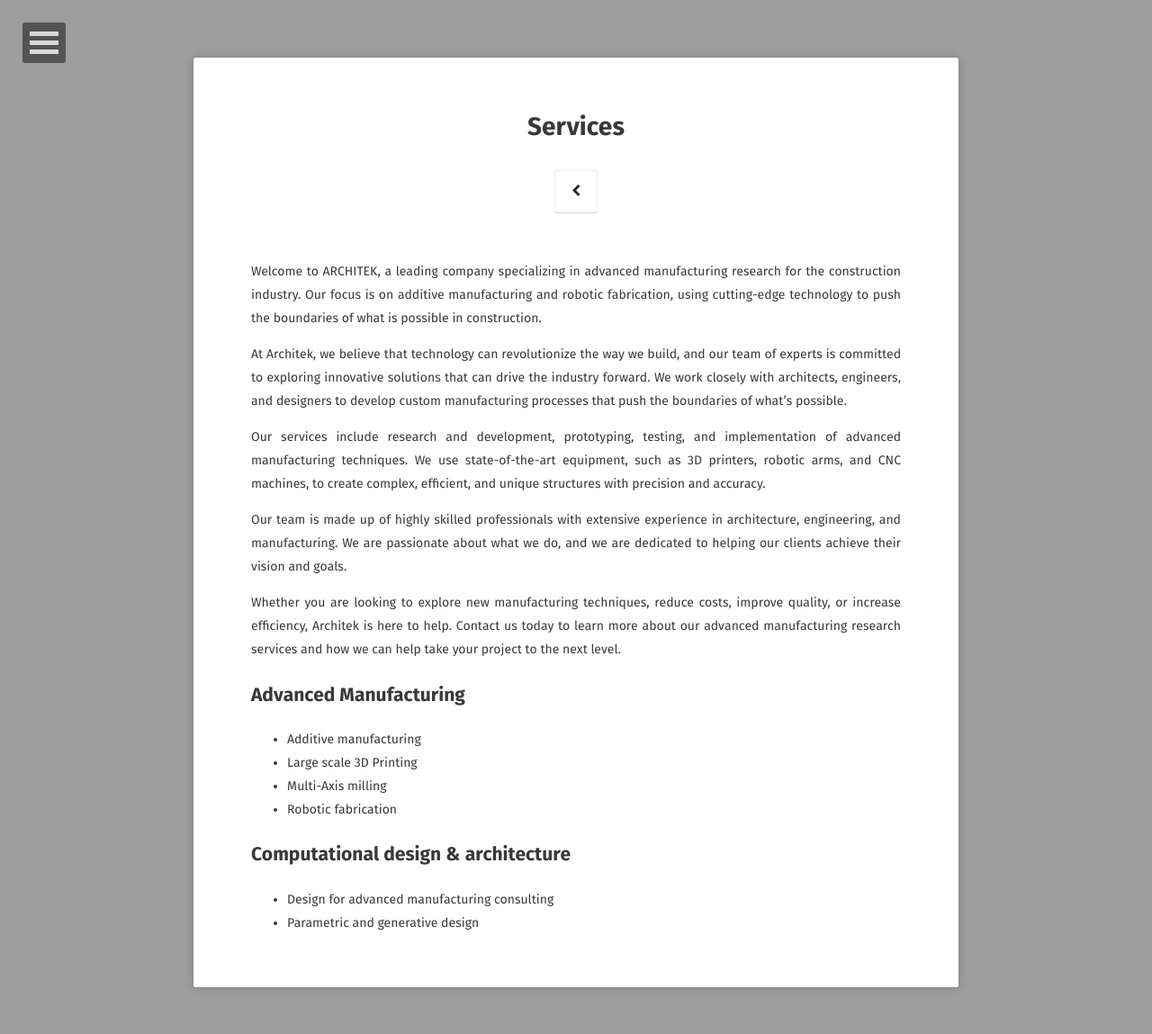
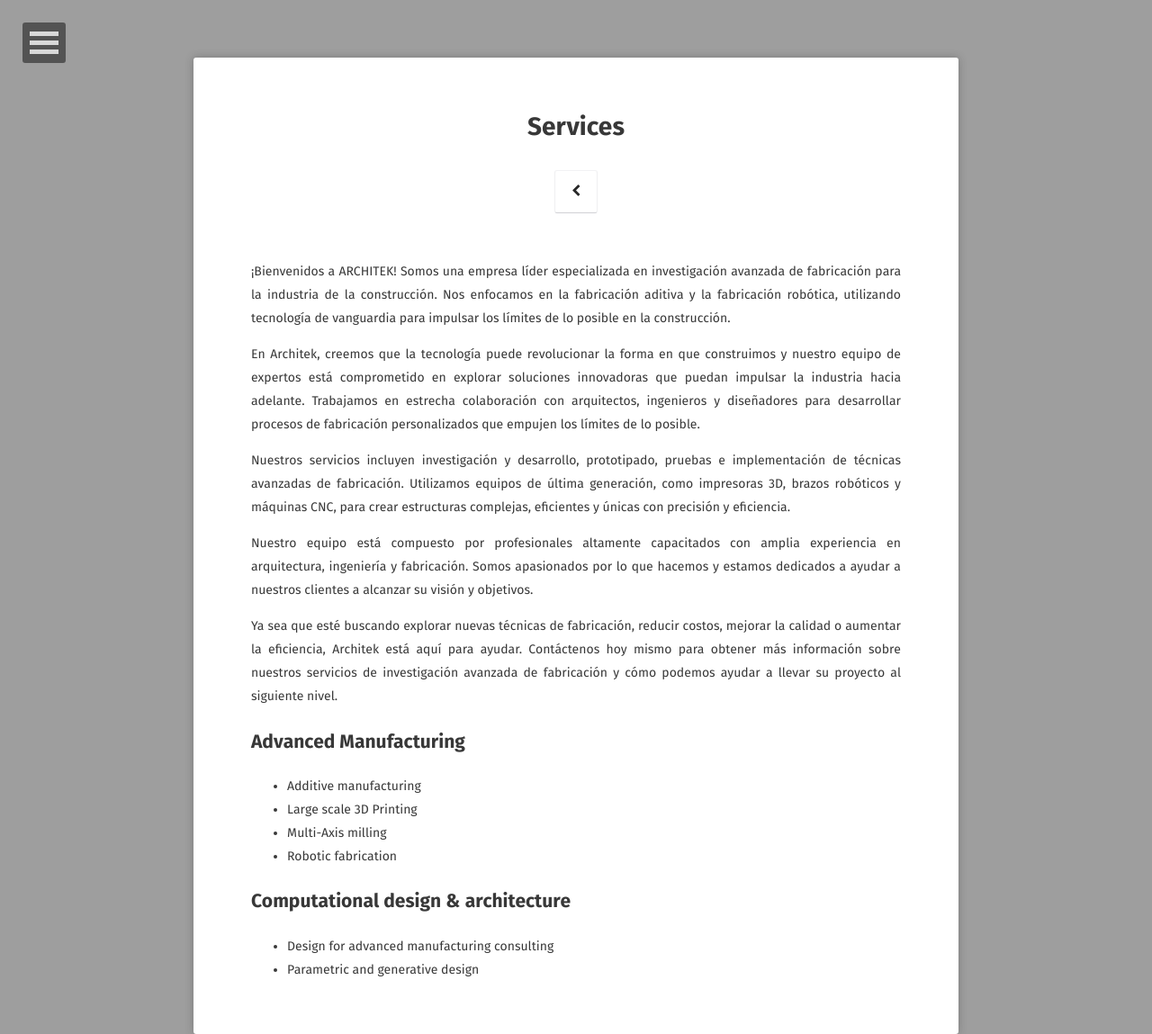
Before and after one commit to luigipacheco/architek, a Jekyll site: the page built from services/index.md, in a window 1280 px wide. Shown: the whole page at 90% size. Built offline with Jekyll 4.4.1, drawn with Linux system fonts in a browser that asks for light colours; some web fonts are replaced; before the commit the page ends 1097 px from its top, so only the background shows below that.

Commit message:
Update index.md

```diff
--- a/services/index.md
+++ b/services/index.md
@@ -6,15 +6,15 @@ date: 2020-03-21
 comments: false
 ---
 
-Welcome to ARCHITEK, a leading company specializing in advanced manufacturing research for the construction industry. Our focus is on additive manufacturing and robotic fabrication, using cutting-edge technology to push the boundaries of what is possible in construction.
+¡Bienvenidos a ARCHITEK! Somos una empresa líder especializada en investigación avanzada de fabricación para la industria de la construcción. Nos enfocamos en la fabricación aditiva y la fabricación robótica, utilizando tecnología de vanguardia para impulsar los límites de lo posible en la construcción.
 
-At Architek, we believe that technology can revolutionize the way we build, and our team of experts is committed to exploring innovative solutions that can drive the industry forward. We work closely with architects, engineers, and designers to develop custom manufacturing processes that push the boundaries of what's possible.
+En Architek, creemos que la tecnología puede revolucionar la forma en que construimos y nuestro equipo de expertos está comprometido en explorar soluciones innovadoras que puedan impulsar la industria hacia adelante. Trabajamos en estrecha colaboración con arquitectos, ingenieros y diseñadores para desarrollar procesos de fabricación personalizados que empujen los límites de lo posible.
 
-Our services include research and development, prototyping, testing, and implementation of advanced manufacturing techniques. We use state-of-the-art equipment, such as 3D printers, robotic arms, and CNC machines, to create complex, efficient, and unique structures with precision and accuracy.
+Nuestros servicios incluyen investigación y desarrollo, prototipado, pruebas e implementación de técnicas avanzadas de fabricación. Utilizamos equipos de última generación, como impresoras 3D, brazos robóticos y máquinas CNC, para crear estructuras complejas, eficientes y únicas con precisión y eficiencia.
 
-Our team is made up of highly skilled professionals with extensive experience in architecture, engineering, and manufacturing. We are passionate about what we do, and we are dedicated to helping our clients achieve their vision and goals.
+Nuestro equipo está compuesto por profesionales altamente capacitados con amplia experiencia en arquitectura, ingeniería y fabricación. Somos apasionados por lo que hacemos y estamos dedicados a ayudar a nuestros clientes a alcanzar su visión y objetivos.
 
-Whether you are looking to explore new manufacturing techniques, reduce costs, improve quality, or increase efficiency, Architek is here to help. Contact us today to learn more about our advanced manufacturing research services and how we can help take your project to the next level.
+Ya sea que esté buscando explorar nuevas técnicas de fabricación, reducir costos, mejorar la calidad o aumentar la eficiencia, Architek está aquí para ayudar. Contáctenos hoy mismo para obtener más información sobre nuestros servicios de investigación avanzada de fabricación y cómo podemos ayudar a llevar su proyecto al siguiente nivel.
 
 ## Advanced Manufacturing
 
```
